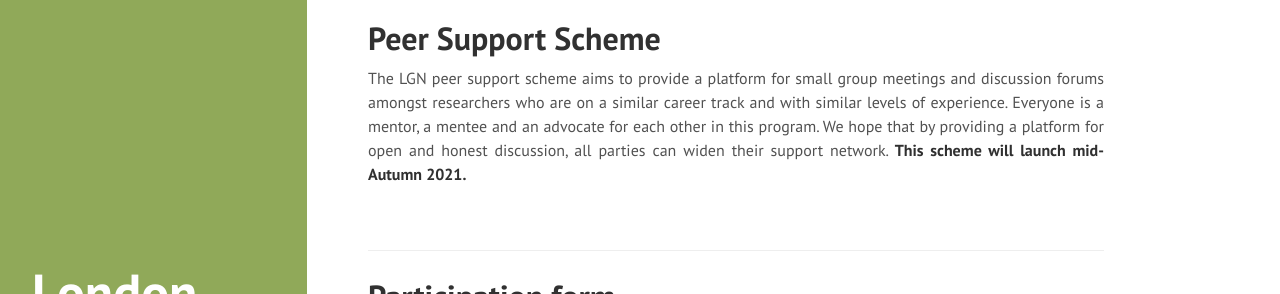
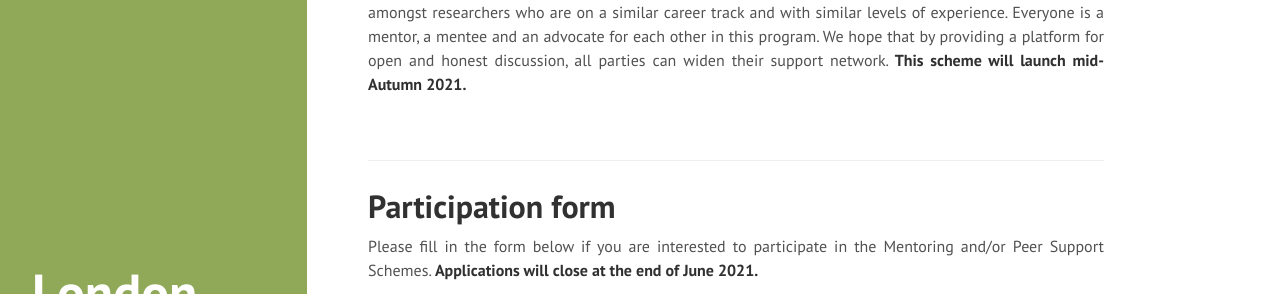
Before and after one commit to kai-lim/LondonGeneticsNetwork, a Jekyll site: the page built from mentoring.md, in a window 1280 px wide and 900 px high, scrolled down 1161 px, cut to the strip 0-294 px from the top of the window. Built offline with Jekyll 4.4.1, drawn with Linux system fonts in a browser that asks for light colours; nearby versions of some CDN libraries; a style sheet for code colours, icons or effects is not loaded; some of the changed text lies outside the part shown.

Commit message:
update mentoring details

```diff
--- a/_config.yml
+++ b/_config.yml
@@ -11,7 +11,7 @@
 description: ''
 url:         https://kai-lim.github.io/London_GenNet/
 baseurl:     /
-lastmod:    '20210407'
+lastmod:    '19 April 2021'
 
 author:
   name:      'London Genetics Network'
--- a/mentoring.md
+++ b/mentoring.md
@@ -1,6 +1,8 @@
 ---
 layout: page
 title: Mentoring and Peer Support
+---
+
 ---
 
 # Mentoring Scheme
@@ -17,7 +19,7 @@
 Our scheme offers ECRs and MCRs the opportunity to be paired with an experienced researcher who can provide support with personal and professional development. Mentors act as a facilitator and sounding board to guide the mentee to navigate and discover their own direction. Examples of topics that mentors can provide support or guidance in:
 
 <p align="center">
-  <img src="{{ "/" | relative_url }}assets/Mentor_word.png" width="800" />
+  <img src="{{ "/" | relative_url }}assets/Mentor_word.png" width="80%" />
   </p>
 
 Mentor-mentee partnership pairs are encouraged to establish an agreement of communication structure that suits both parties including the frequency and format of interaction. It is the responsibility of the mentee to facilitate and maintain the partnership.
@@ -37,7 +39,7 @@
 ---
 
 # Participation form
-Please fill in the form below if you are interested to participate in the Mentoring and/or Peer Support Schemes.
+Please fill in the form below if you are interested to participate in the Mentoring and/or Peer Support Schemes. **Applications will close at the end of June 2021.**
 
 <script type="application/javascript">
     var loadCounter = 0;
```
Also changed, not shown: 1 other file.
